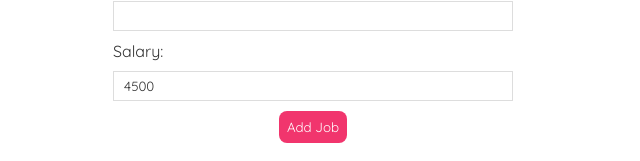
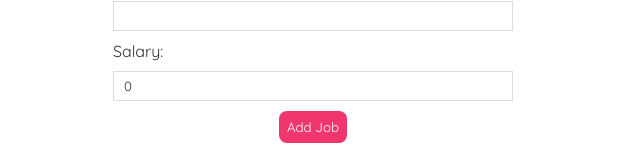
Before and after one commit to NikaDeg/PP_week5, a React (Vite) app in the folder week5-fepp-starter/frontend/: page /add-job in a window 1280 px wide. Shown: the part 653-814 px from the top of the page, without its empty margins (327-967 px from the left). Built offline with nearby package versions, Linux system fonts and the light colour scheme.

Commit message:
[iter3] Implement add job functionality

```diff
--- a/week5-fepp-starter/frontend/src/pages/AddJobPage.jsx
+++ b/week5-fepp-starter/frontend/src/pages/AddJobPage.jsx
@@ -6,17 +6,72 @@ const AddJobPage = () => {
   const [type, setType] = useState("Full-Time");
   const [location, setLocation] = useState("");
   const [description, setDescription] = useState("");
-  const [salary, setSalary] = useState(4500);
+  const [salary, setSalary] = useState(0);
   const [companyName, setCompanyName] = useState("");
   const [contactEmail, setContactEmail] = useState("");
   const [contactPhone, setContactPhone] = useState("");
 
   const navigate = useNavigate();
 
-  const submitForm = (e) => {
+  const submitForm = async (e) => {
     e.preventDefault();
-    console.log("AddJobPage");
+   //console.log("AddJobPage");
+    //const value = e.target;
+    //console.log(value);
+
+    const newJob = { title, type, location, description, salary, company : { name: companyName, contactEmail, contactPhone } };
+    //console.log(newJob);
+
+
+    try {
+       const response = await fetch("/api/jobs", {
+          method: "POST",
+          body: JSON.stringify(newJob),
+          headers: {
+            "Content-Type": "application/json",
+          },
+    })
+      const json = await response.json();
+
+      navigate("/");
+
+     } catch (error) {
+      console.log(json.error);
+     }
+
+
+    // const response = await fetch("/api/jobs", {
+    //   method: "POST",
+    //   body: JSON.stringify(newJob),
+    //   headers: {
+    //     "Content-Type": "application/json",
+    //   },
+    // })
+    // const json = await response.json();
+
+
+    // if (response.ok) {
+    //   // setTitle("");
+    //   // setType("Full-Time"); //Full-time?
+    //   // setLocation("");
+    //   // setDescription("");
+    //   // setSalary();
+    //   // setCompanyName("");
+    //   // setContactEmail("");
+    //   // setContactPhone("");
+    //   navigate("/");
+    //   //console.log("New job added successfully", json);
+
+    // }
+    // if (!response.ok) {
+    //   console.log(json.error);
+    // }
+
   };
+
+
+
+
 
   return (
     <div className="create">
@@ -79,9 +134,10 @@ const AddJobPage = () => {
         <label htmlFor="salary">Salary:</label>
         <input
           id="salary"
-          type="text"
+          type="number"
+          min="0"
           value={salary}
-          onChange={(e) => setSalary(e.target.value)}
+          onChange={(e) => setSalary(Number(e.target.value))}
         />
         <button type="submit">Add Job</button>
       </form>
```
